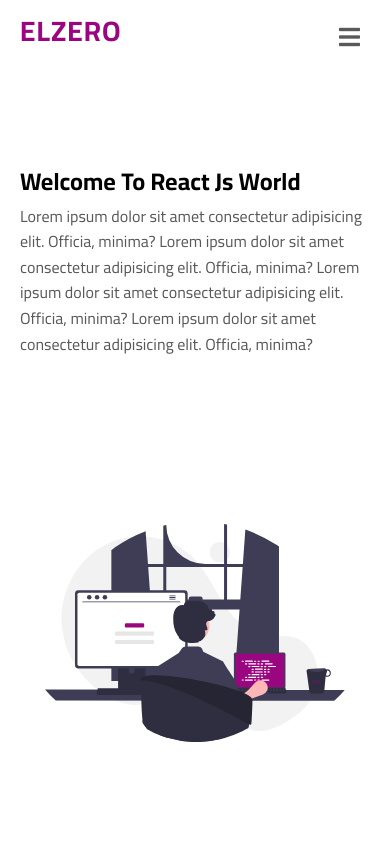
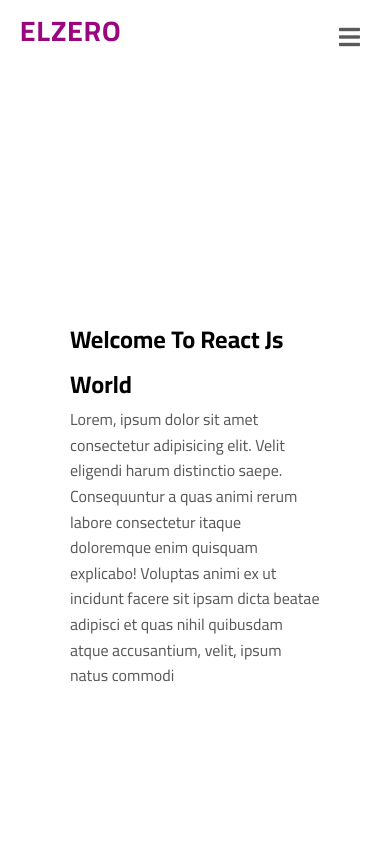
Before and after one commit to MuhammadRabi/react-darth-vader, a React (Create React App) app: page / in a window 390 px wide. Shown: the top 844 px of the page. Built offline with nearby package versions, Linux system fonts and the light colour scheme.

Commit message:
fix-responsive-issues

```diff
--- a/src/App.js
+++ b/src/App.js
@@ -1,5 +1,6 @@
 import { RouterProvider, createBrowserRouter } from "react-router-dom"
 
+import "./styles.scss"
 import Homepage from "./Pages/Homepage"
 import ArticlesPage from "./Pages/ArticlesPage"
 import StaffPage from "./Pages/StaffPage"
--- a/src/Pages/Root.js
+++ b/src/Pages/Root.js
@@ -1,12 +1,12 @@
 import { Outlet } from "react-router-dom"
 import Footer from "../components/Footer/footer"
-import Header from "../components/Header/Header"
+import Navbar from "../components/Navbar/Navbar"
 import ScrollTop from "../components/ScrollTop/ScrollTop"
 
 const Root = () => {
   return (
     <>
-      <Header />
+      <Navbar />
       <Outlet />
       <ScrollTop />
       <Footer />
--- a/src/components/Header/Header.js
+++ /dev/null
@@ -1,44 +0,0 @@
-import { useState, useEffect } from "react"
-
-import styled from "styled-components"
-
-import "../../styles.scss"
-
-import Navbar from "./Navbar"
-
-const Header = () => {
-  const [fixedNav, setFixedNav] = useState("false")
-
-  const handleScroll = () => {
-    window.scrollY > 300 ? setFixedNav(true) : setFixedNav(false)
-  }
-
-  useEffect(() => {
-    window.addEventListener("scroll", handleScroll)
-
-    return () => {
-      window.removeEventListener("scroll", handleScroll)
-    }
-  }, [])
-
-  return (
-    <HeaderWrapper>
-      <div className={fixedNav ? "fixed-nav" : ""}>
-        <Navbar />
-      </div>
-    </HeaderWrapper>
-  )
-}
-
-export default Header
-
-const HeaderWrapper = styled.header`
-  .fixed-nav {
-    position: fixed;
-    width: 100%;
-    top: 0;
-    z-index: 100;
-    background-color: #fff;
-    box-shadow: 0 0 10px #ddd;
-  }
-`
--- a/src/components/Hero/Hero.js
+++ b/src/components/Hero/Hero.js
@@ -8,11 +8,12 @@ const Hero = () => {
         <main>
           <h1>welcome to React js world</h1>
           <p>
-            Lorem ipsum dolor sit amet consectetur adipisicing elit. Officia,
-            minima? Lorem ipsum dolor sit amet consectetur adipisicing elit.
-            Officia, minima? Lorem ipsum dolor sit amet consectetur adipisicing
-            elit. Officia, minima? Lorem ipsum dolor sit amet consectetur
-            adipisicing elit. Officia, minima?
+            Lorem, ipsum dolor sit amet consectetur adipisicing elit. Velit
+            eligendi harum distinctio saepe. Consequuntur a quas animi rerum
+            labore consectetur itaque doloremque enim quisquam explicabo!
+            Voluptas animi ex ut incidunt facere sit ipsam dicta beatae adipisci
+            et quas nihil quibusdam atque accusantium, velit, ipsum natus
+            commodi
           </p>
         </main>
         <figure>
@@ -59,28 +60,30 @@ const Wrapper = styled.section`
     display: flex;
     justify-content: space-around;
     align-items: center;
-    flex-wrap: wrap;
-    gap: 50px;
+    gap: 20px;
+    @media screen and (max-width: 992px) {
+      flex-direction: column;
+    }
     main {
-      flex: 1;
-    }
-    h1 {
-      font-size: clamp(24px, 6vw, 48px);
-      text-transform: capitalize;
-      color: #000;
+      padding: 10px 50px;
+      h1 {
+        font-size: clamp(24px, 6vw, 48px);
+        text-transform: capitalize;
+        color: #000;
+      }
     }
     figure {
-      flex: 1;
       margin: 0 auto;
       text-align: center;
+      @media screen and (max-width: 1200px) {
+        display: none;
+      }
     }
     img {
       position: relative;
-      width: 500px;
+      width: 400px;
+
       animation: ${upAndDown} 5s linear infinite;
-      @media screen and (max-width: 768px) {
-        width: 300px;
-      }
     }
     .go-down {
       position: absolute;
@@ -94,19 +97,3 @@ const Wrapper = styled.section`
     }
   }
 `
-
-/* function scrollToRef(ref) {
-  ref.current.scrollIntoView({ behavior: "smooth" })
-}
-
-
-  const myRef = useRef(null)
-
-  return (
-    <div>
-      <section ref={myRef}>Scroll to me</section>
-      <button onClick={() => scrollToRef(myRef)}>Scroll to section</button>
-    </div>
-  )
-
- */
--- a/src/components/Header/NavToggle.js
+++ b/src/components/Navbar/NavToggle.js
@@ -23,12 +23,12 @@ const ToggleBtn = styled.div`
   .nav-toggle {
     z-index: 101;
     display: none;
-    @media screen and (max-width: 768px) {
+    position: fixed;
+    top: 20px;
+    right: 25px;
+    @media screen and (max-width: 992px) {
       display: block;
     }
-    position: absolute;
-    top: 20px;
-    right: 25px;
     i {
       font-size: 24px;
       padding: 5px;
--- a/src/components/Header/Navbar.js
+++ b/src/components/Navbar/Navbar.js
@@ -1,4 +1,4 @@
-import React, { useState } from "react"
+import React, { useState, useEffect } from "react"
 
 import styled from "styled-components"
 import { Link, NavLink } from "react-router-dom"
@@ -8,28 +8,40 @@ import { navLinksData } from "./navbarlinks"
 import NavToggle from "./NavToggle"
 
 function Navbar() {
+  const [fixedNav, setFixedNav] = useState(false)
+
+  const handleScroll = () => {
+    window.scrollY > 300 ? setFixedNav(true) : setFixedNav(false)
+  }
+
+  useEffect(() => {
+    window.addEventListener("scroll", handleScroll)
+
+    return () => {
+      window.removeEventListener("scroll", handleScroll)
+    }
+  }, [])
+
   const [mobileNav, setMobileNav] = useState(false)
 
   return (
     <>
-      <Nav>
+      <Nav className={fixedNav ? "fixed-nav" : ""}>
         <Link to="/">
           <p className="logo">ELZERO</p>
         </Link>
         <ul className={`nav__list ${mobileNav ? "active" : ""}`}>
-          {navLinksData.map((link) => {
-            return (
-              <li key={link.id} className="nav__item">
+          {navLinksData.map(({ id, path, title }) => (
+            <li key={id} className="nav__item">
               <NavLink
-                  to={link.path}
+                to={path}
                 className="nav__link"
                 onClick={() => setMobileNav(false)}
               >
-                  {link.title}
+                {title}
               </NavLink>
             </li>
-            )
-          })}
+          ))}
         </ul>
       </Nav>
       <NavToggle mobileNav={mobileNav} setMobileNav={setMobileNav} />
@@ -43,7 +55,16 @@ const Nav = styled.nav`
   display: flex;
   align-items: center;
   justify-content: space-around;
-  @media screen and (max-width: 768px) {
+  &.fixed-nav {
+    position: fixed;
+    width: 100%;
+    top: 0;
+    z-index: 100;
+    background-color: #fff;
+    box-shadow: 0 0 10px #ddd;
+  }
+
+  @media screen and (max-width: 992px) {
     justify-content: space-between;
   }
   .logo {
@@ -63,7 +84,7 @@ const Nav = styled.nav`
     justify-content: center;
     align-items: center;
     flex: 0.5;
-    @media screen and (max-width: 768px) {
+    @media screen and (max-width: 992px) {
       position: fixed;
       top: -100%;
       left: 0;
@@ -114,7 +135,7 @@ const Nav = styled.nav`
         &.active:after {
           width: 100%;
         }
-        @media screen and (max-width: 768px) {
+        @media screen and (max-width: 992px) {
           font-size: 24px;
         }
       }
--- a/src/components/Skills/Skills.js
+++ b/src/components/Skills/Skills.js
@@ -29,17 +29,20 @@ const SkillsWrapper = styled.section`
     display: flex;
     justify-content: space-around;
     align-items: center;
-    flex-wrap: wrap;
-    gap: 50px;
+    @media screen and (max-width: 992px) {
+      flex-direction: column;
+      gap: 30px;
+    }
+    gap: 150px;
   }
   img {
     width: 300px;
-    flex: 0 1 auto;
   }
   .skills-content {
     padding: 10px 5px;
-    flex: 1 0 auto;
-    @media screen and (max-width: 768px) {
+    flex: 1;
+    @media screen and (max-width: 992px) {
+      width: 100%;
       padding: 10px 45px;
     }
   }
--- a/src/components/Works/Works.js
+++ b/src/components/Works/Works.js
@@ -13,13 +13,12 @@ const Works = () => {
       <SectionTitle title="works" />
       <div className="container">
         <figure>
-          <img src={img1} alt="" />
+          <img src={img1} alt="work-section" />
         </figure>
         <div className="boxes-area">
           <WorksCard img={img1} title="Archeticture" />
           <WorksCard img={img2} title="planning strategy" />
           <WorksCard img={img3} title="business analysis" />
-          duck ant malek tap boy girl bobby play
         </div>
       </div>
     </WorksWrapper>
@@ -32,14 +31,16 @@ const WorksWrapper = styled.section`
   background-color: #e6e6e7;
   .container {
     display: flex;
-    justify-content: space-between;
+    justify-content: space-around;
     align-items: center;
-    gap: 50px;
-    flex-wrap: wrap-reverse;
+    gap: 100px;
+    @media screen and (max-width: 992px) {
+      flex-direction: column;
+    }
   }
   figure {
-    width: 300px;
     margin: auto;
+    width: 400px;
     img {
       max-width: 100%;
     }
--- a/src/components/Works/WorksCard.js
+++ b/src/components/Works/WorksCard.js
@@ -26,9 +26,15 @@ const Box = styled.article`
   justify-content: space-around;
   align-items: center;
   flex-wrap: wrap;
-  padding: 30px;
+  padding: 20px 30px;
   position: relative;
   z-index: 1;
+  @media screen and (max-width: 768px) {
+    flex-direction: column;
+    /*   padding-left: 0;
+    text-align: Center;
+    margin-top: 10px; */
+  }
   &:before {
     content: "";
     position: absolute;
@@ -52,8 +58,10 @@ const Box = styled.article`
     padding-left: 50px;
     flex: 3;
     @media screen and (max-width: 768px) {
+      display: flex;
+      flex-direction: column;
+      text-align: Center;
       padding-left: 0;
-      text-align: Center;
       margin-top: 10px;
     }
 
--- a/src/styles.scss
+++ b/src/styles.scss
@@ -107,11 +107,13 @@ p {
 }
 
 section {
-  padding: 50px 150px;
+  padding: 50px 100px;
   @media screen and (max-width: 992px) {
-    padding: 50px;
+    padding-right: 50px;
+    padding-left: 50px;
   }
   @media screen and (max-width: 768px) {
-    padding: 20px;
+    padding-right: 20px;
+    padding-left: 20px;
   }
 }
```
Also changed, not shown: src/components/Navbar/navbarlinks.js (renamed from src/components/Header/navbarlinks.js). Lines whose indentation alone changed are shown as unchanged.
